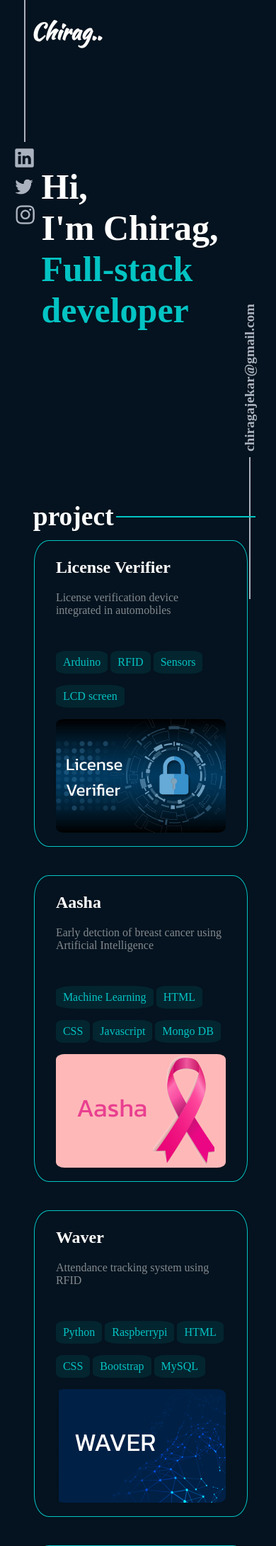
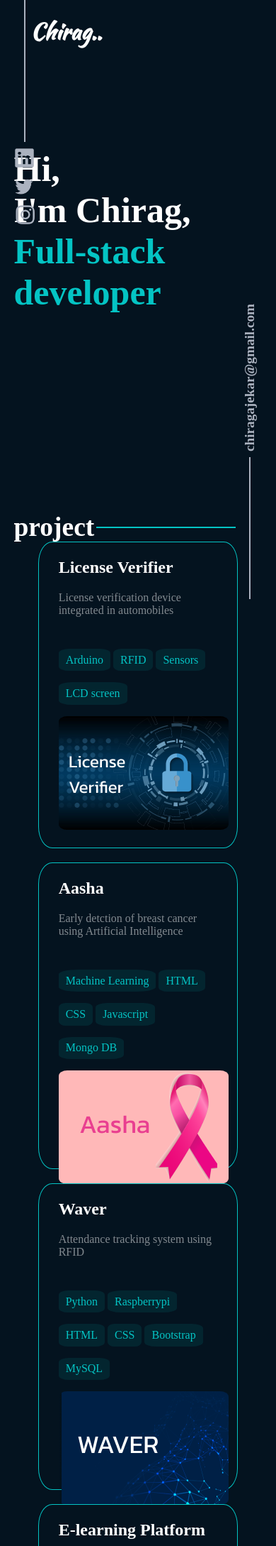
Before and after one commit to chiragak/Portfolio, a PHP site: page / in a window 390 px wide; the page is wider, and only the part inside the window is pictured. Shown: the top 2178 px of that part at 71% size. Run offline with PHP 8.4, Linux system fonts and the light colour scheme.

Commit message:
Update style.css

```diff
--- a/includes/style.css
+++ b/includes/style.css
@@ -624,3 +624,64 @@ img:hover {
 		width: 200px;
 	}
   }
+
+
+
+  @media screen and (max-width: 768px) {
+    .navbar {
+        flex-direction: column;
+        height: auto;
+    }
+
+    .menu {
+        margin-left: 0;
+        flex-direction: column;
+    }
+
+    .navbar .menu h1 {
+        margin: 2% 0;
+    }
+
+    .introduction {
+        margin-left: 5%;
+        margin-top: 20%;
+    }
+
+    .projects {
+        width: 90%;
+        margin-left: 5%;
+    }
+
+    .flex-container {
+        flex-direction: column;
+        align-items: center;
+    }
+
+    .flex-item {
+        width: 80%;
+        margin-top: 20px;
+    }
+
+    .about {
+        width: 90%;
+        margin-left: 5%;
+    }
+
+    .contact {
+        width: 90%;
+        margin-left: 5%;
+    }
+
+    .container {
+        width: 90%;
+    }
+
+    .club {
+        width: 90%;
+        margin-left: 5%;
+    }
+
+    .club-images img {
+        margin: 10% 0;
+    }
+}
```
